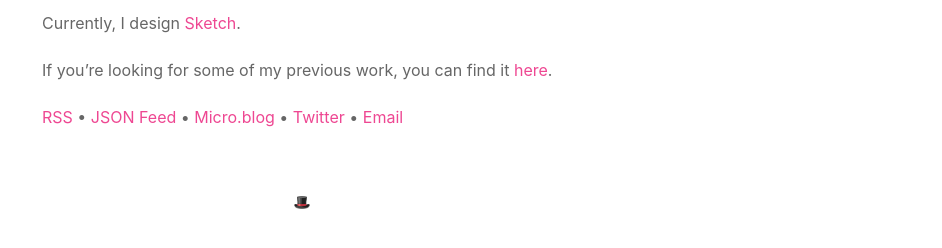
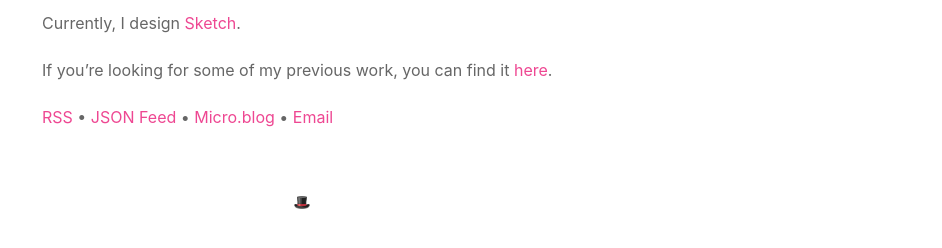
Before and after one commit to lifeinoppo/netlify, a Jekyll site: the page built from about.md, in a window 1280 px wide. Shown: the part 463-711 px from the top of the page, without its empty margins (338-1280 px from the left). Built offline with Jekyll 4.4.1, drawn with Linux system fonts in a browser that asks for light colours.

Commit message:
remove twitter references

```diff
--- a/_layouts/default.html
+++ b/_layouts/default.html
@@ -14,7 +14,6 @@
   <link href="{{ "/" | relative_url  }}assets/images/fav32.png" sizes="32x32" rel="icon">
   <link href="{{ "/" | relative_url  }}assets/images/fav192.png" sizes="192x192" rel="icon">
   <link href="{{ "/" | relative_url  }}assets/images/apple-touch-icon-precomposed.png" rel="apple-touch-icon-precomposed">
-  <link href="https://twitter.com/marcelomarfil" rel="me">
   <link href="https://micro.blog/mmarfil" rel="me">
   <link href="https://github.com/mmarfil" rel="me">
 </head>
--- a/about.md
+++ b/about.md
@@ -10,6 +10,6 @@ Currently, I design [Sketch](https://sketchapp.com/).
 
 If you're looking for some of my previous work, you can find it [here](/work).
 
-[RSS](/feed.xml) • [JSON Feed](/feed.json) • [Micro.blog](https://micro.blog/mmarfil) • [Twitter](https://twitter.com/marcelomarfil) • [Email](marcelomarfil@me.com)
+[RSS](/feed.xml) • [JSON Feed](/feed.json) • [Micro.blog](https://micro.blog/mmarfil) • [Email](marcelomarfil@me.com)
 
 {% include footer.html %}
```
